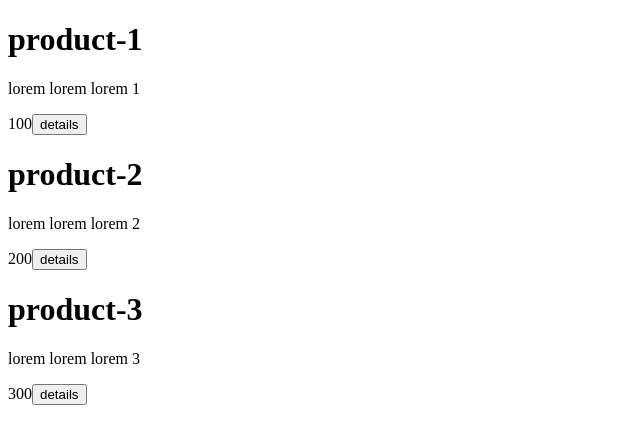
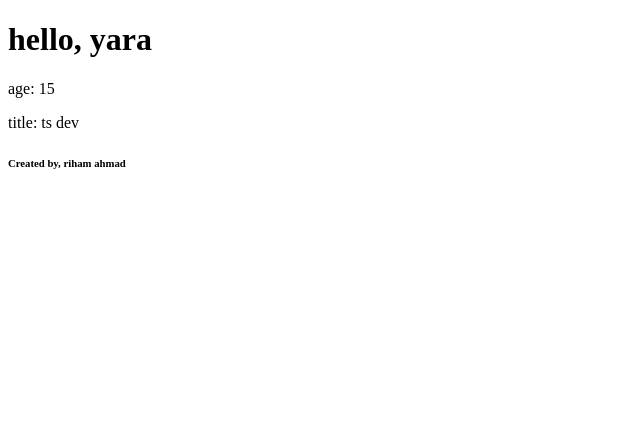
Before and after one commit to Riham274/Create-React-App, a React (Create React App) app: page / in a window 1280 px wide. Shown: the top 444 px of the page, without its empty margins (0-640 px from the left). Built offline with nearby package versions, Linux system fonts and the light colour scheme.

Commit message:
Adding local state

```diff
--- a/src/App.js
+++ b/src/App.js
@@ -9,10 +9,12 @@ function App(){
     {/*
      <WelcomeFC name="ahmad" age="20" title="js dev"/>
      <WelcomeFC name="riham" age="18" title="ts dev"/>
-     <Welcome name="yara" age="15" title="ts dev"/>*/}
+     <Welcome name="yara" age="15" title="ts dev"/>
      <Product title="product-1" price="100" description="lorem lorem lorem 1"/>
      <Product title="product-2" price="200" description="lorem lorem lorem 2"/>
      <Product title="product-3" price="300" description="lorem lorem lorem 3"/>
+     */}
+     <Welcome name="yara" age="15" title="ts dev"/>
 
     </div>
   );
--- a/src/components/Welcome.js
+++ b/src/components/Welcome.js
@@ -1,13 +1,18 @@
 import React from "react";
 
 class Welcome extends React.Component{
+  state = {
+    fname: "riham",
+    lname: "ahmad"
+  }
     render(){
-      console.log(this.props);
+      console.log(this.state);
         return (
         <>
           <h1>hello, {this.props.name}</h1>
           <p>age: {this.props.age}</p>
           <p>title: {this.props.title}</p>
+          <h6>Created by, {this.state.fname} {this.state.lname}</h6>
         </>
         );
     }
```
